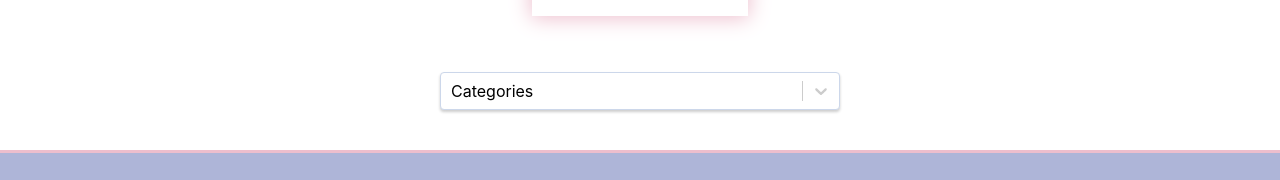
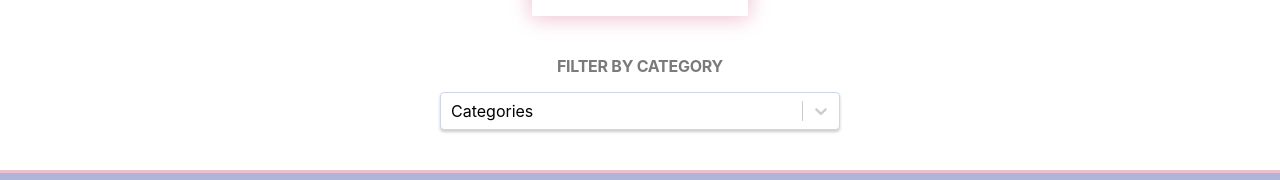
Before and after one commit to FrancisCalizo/ohio-taxidermy-supply, a Next.js app: page /travel in a window 1280 px wide. Shown: the part 180-360 px from the top of the page. Built offline with nearby package versions, Linux system fonts and the light colour scheme; no server answers.

Commit message:
feat: add filter labels to travel page

```diff
--- a/components/pages/travel/TravelFilter.tsx
+++ b/components/pages/travel/TravelFilter.tsx
@@ -1,4 +1,5 @@
 import React, { useContext } from 'react';
+import styled from 'styled-components';
 import Select from 'react-select';
 import { darken } from 'polished';
 
@@ -9,6 +10,8 @@ export default function TravelFilter() {
   const { categoryFilters, setCategoryFilters } = useContext(TravelContext);
 
   return (
+    <FilterContainer>
+      <h3 className="label">Filter By Category</h3>
       <Select
         isMulti
         options={travelCategories.map((c) => ({ value: c.id, label: c.title }))}
@@ -20,8 +23,19 @@ export default function TravelFilter() {
         autosize={false}
         instanceId="categories"
       />
+    </FilterContainer>
   );
 }
+
+const FilterContainer = styled.div`
+  .label {
+    font-size: 1rem;
+    letter-spacing: -0.25px;
+    text-align: center;
+    text-transform: uppercase;
+    color: ${({ theme }) => theme.colors.gray};
+  }
+`;
 
 const filterStyles = {
   control: (baseStyles: any) => ({
--- a/pages/travel/index.tsx
+++ b/pages/travel/index.tsx
@@ -64,6 +64,7 @@ const MainContainer = styled.div`
   & > .title-container {
     display: flex;
     justify-content: center;
+    margin-bottom: -2rem;
   }
 
   .filter-container {
```
Lines whose indentation alone changed are shown as unchanged.
